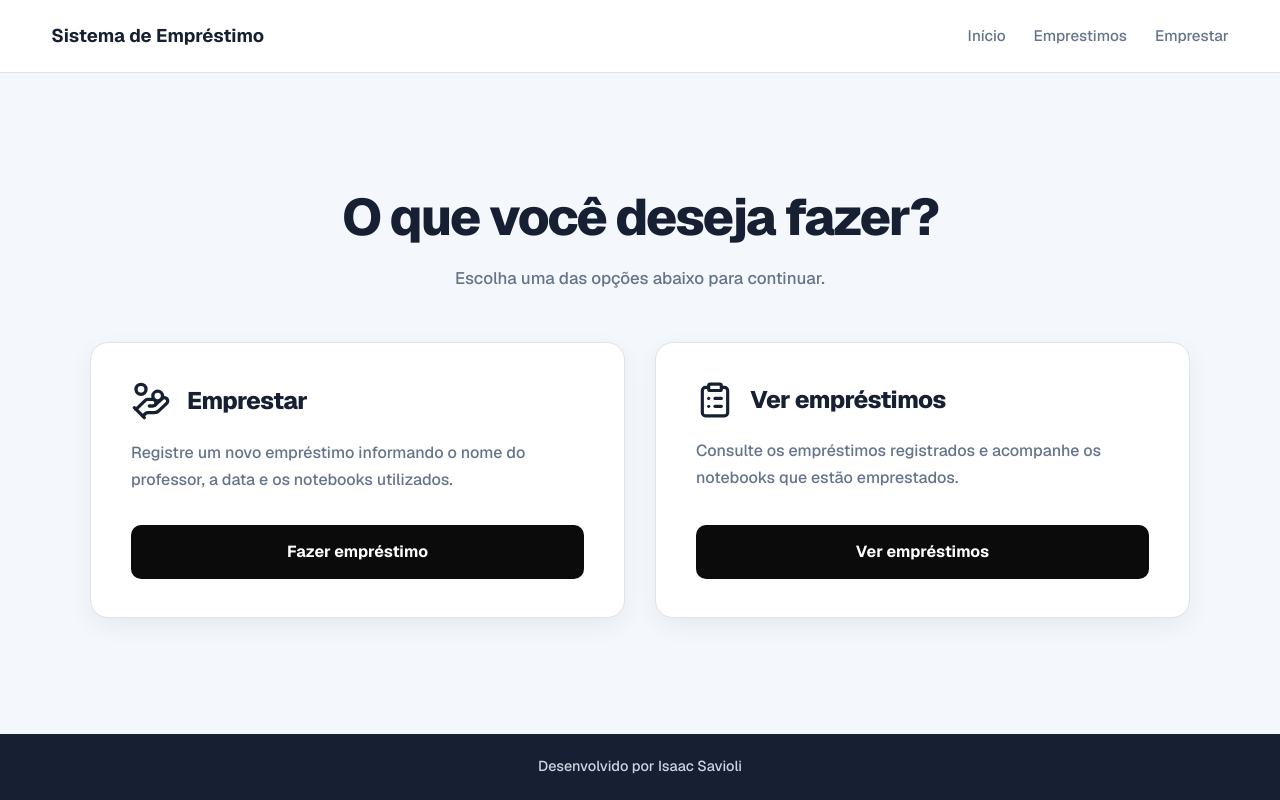
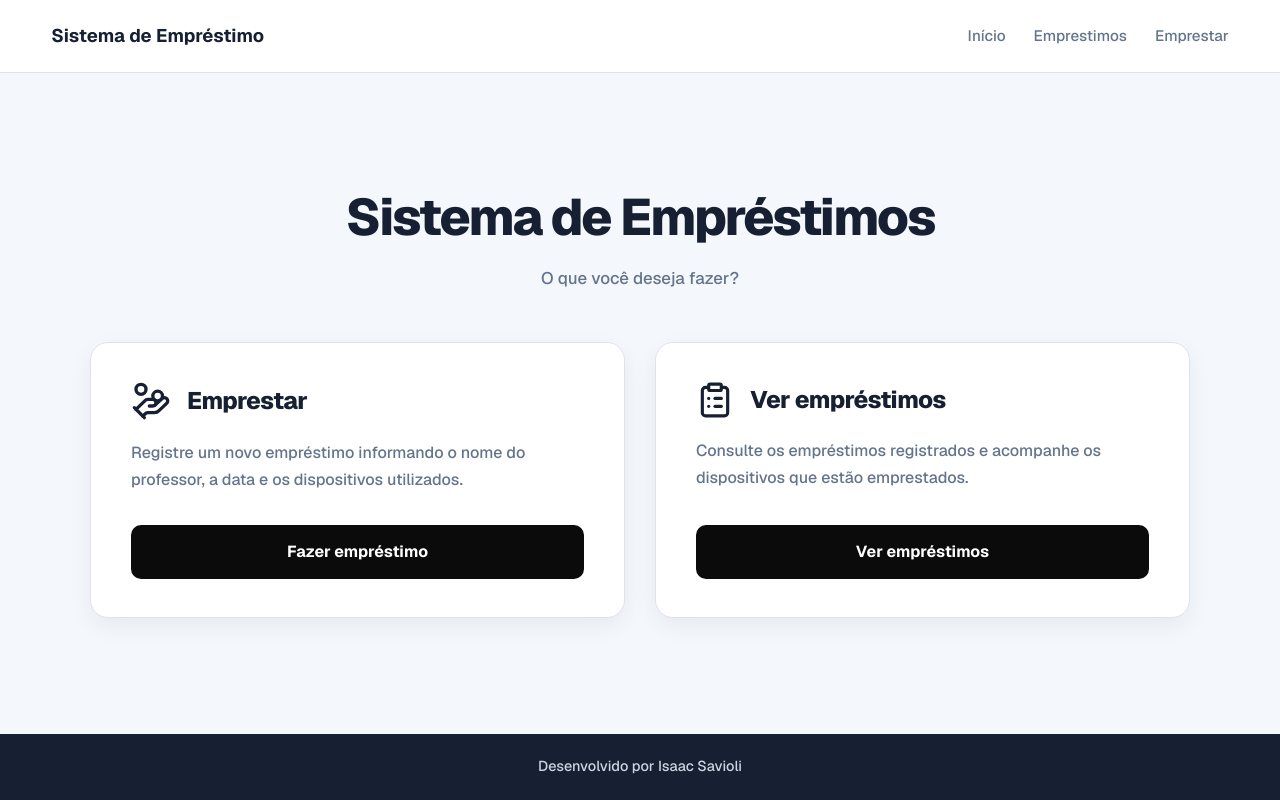
Before and after one commit to Isaac-Savioli/sistema_emprestimo, a Next.js app: page / in a window 1280 px wide. Built offline with nearby package versions, Linux system fonts and the light colour scheme.

Commit message:
feat: Alteraçao no gancho da tela inicial para ficar mais claro ao usuário da decisão que deve fazer

```diff
--- a/src/app/page.tsx
+++ b/src/app/page.tsx
@@ -6,10 +6,10 @@ export default function Inicio() {
       <main>
         <section className="hero" aria-labelledby="titulo-principal">
           <div className="container">
-            <h2 id="titulo-principal">O que você deseja fazer?</h2>
+            <h2 id="titulo-principal">Sistema de Empréstimos</h2>
 
             <p>
-              Escolha uma das opções abaixo para continuar.
+              O que você deseja fazer?
             </p>
 
             <div className="actions">
@@ -22,7 +22,7 @@ export default function Inicio() {
 
                 <p>
                   Registre um novo empréstimo informando o nome do professor,
-                  a data e os notebooks utilizados.
+                  a data e os dispositivos utilizados.
                 </p>
 
                 <Link href="/emprestar" className="action-button">
@@ -39,7 +39,7 @@ export default function Inicio() {
 
                 <p>
                   Consulte os empréstimos registrados e acompanhe
-                  os notebooks que estão emprestados.
+                  os dispositivos que estão emprestados.
                 </p>
 
                 <Link href="/emprestimos" className="action-button">
```
Also changed, not shown: 1 other file (tests, documents, lock files or other folders).
